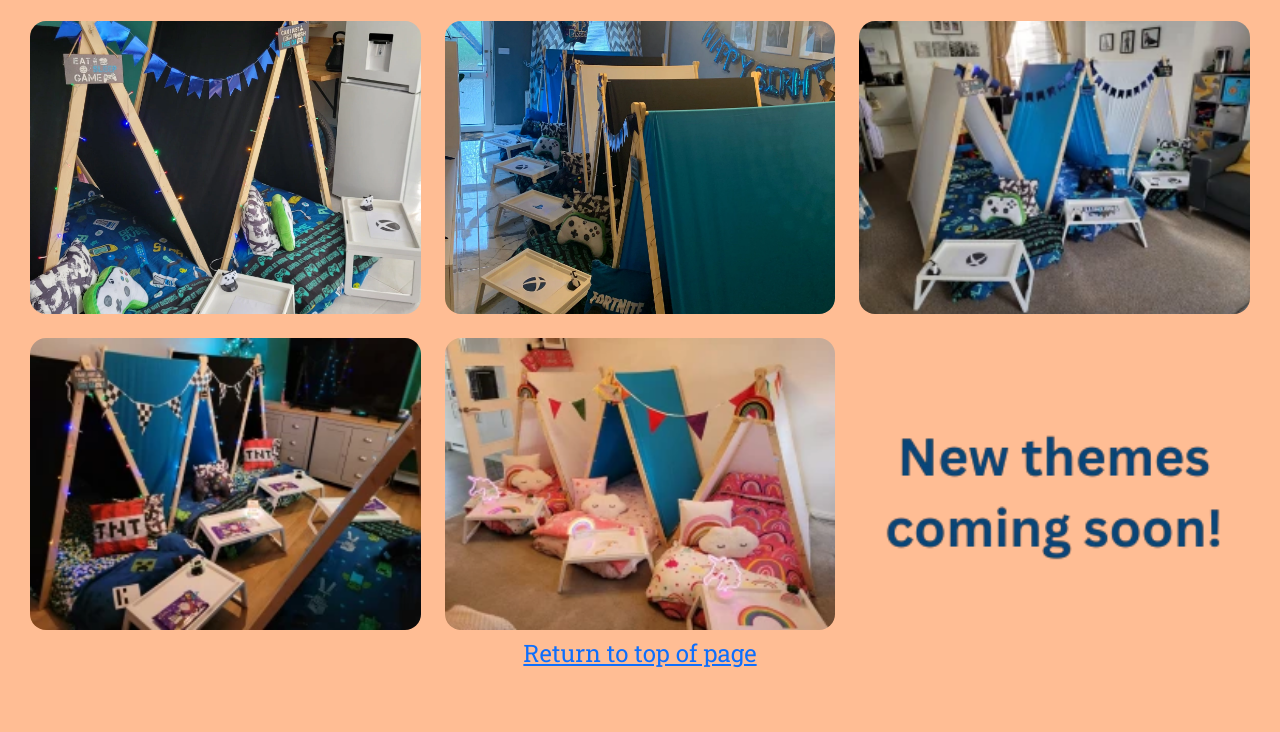
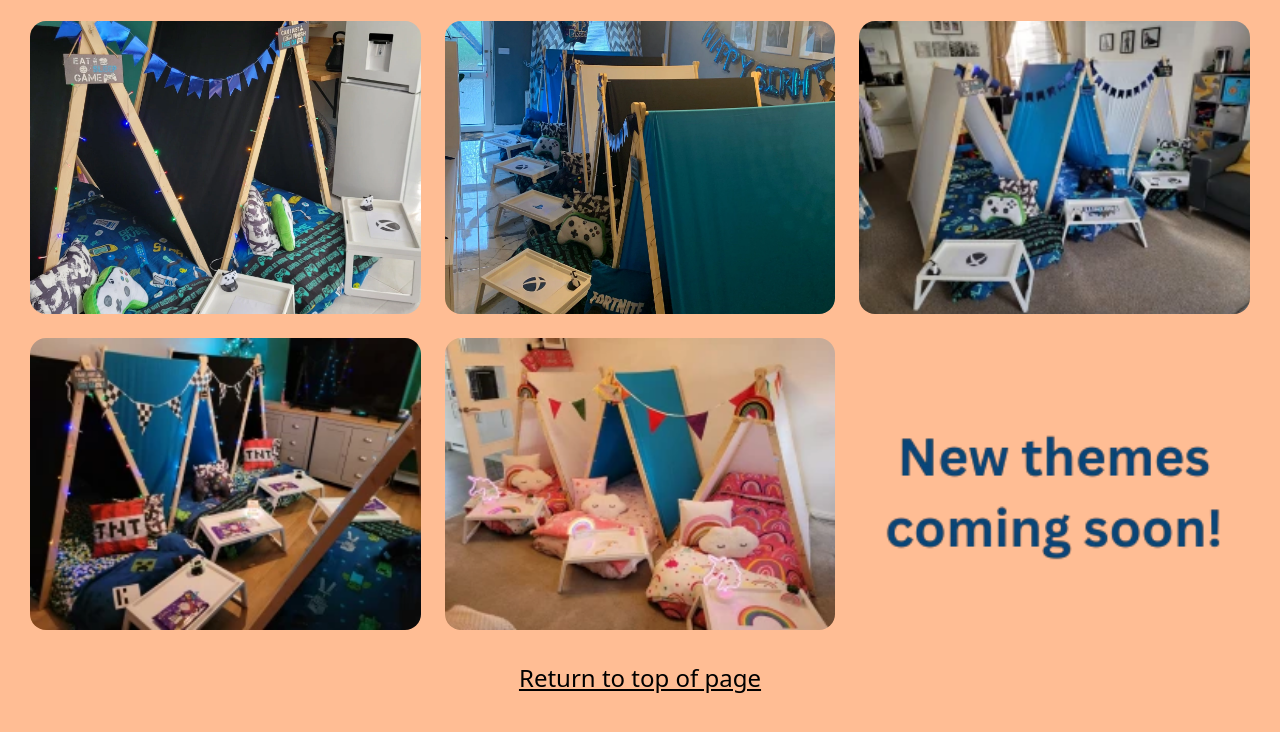
Before and after one commit to DanPug/the-sleepover-experience, a plain HTML site: page gallery.html in a window 1280 px wide. Shown: the part 2254-2986 px from the top of the page. Drawn offline with nearby package versions, Linux system fonts and the light colour scheme.

Commit message:
Moved Google Fonts to head instead of on stylesheet

```diff
--- a/assets/css/style.css
+++ b/assets/css/style.css
@@ -1,6 +1,8 @@
-@import url('https://fonts.googleapis.com/css?family=Roboto+Slab:100,200,300,400,500|Exo:100,200,300,400,500&display=swap');
+/*@import url('https://fonts.googleapis.com/css?family=Roboto+Slab:100,200,300,400,500|Exo:100,200,300,400,500&display=swap');*/
 
 /*---------------------------------------------- Page Attributes -- */
+
+font-family: 'Roboto Slab', serif;
 
 body {
     font-family: 'Roboto Slab', serif;
@@ -396,6 +398,7 @@ body {
 .top-of-page {
     text-align: center;
     margin-bottom: 40px;
+    margin-top: 30px;
     font-size: 24px;
 }
 
--- a/gallery.html
+++ b/gallery.html
@@ -8,6 +8,9 @@
     <meta name="description" content="Indoor children's sleepover tent hire in the Neath Port Talbot Area">
     <link href="https://cdn.jsdelivr.net/npm/bootstrap@5.2.3/dist/css/bootstrap.min.css" rel="stylesheet"
         integrity="sha384-rbsA2VBKQhggwzxH7pPCaAqO46MgnOM80zW1RWuH61DGLwZJEdK2Kadq2F9CUG65" crossorigin="anonymous">
+    <link rel="preconnect" href="https://fonts.googleapis.com">
+    <link rel="preconnect" href="https://fonts.gstatic.com" crossorigin>
+    <link href="https://fonts.googleapis.com/css2?family=Roboto+Slab:wght@400;500&display=swap" rel="stylesheet">
     <link rel="stylesheet" href="assets/css/style.css">
     <title>The Sleepover Experience</title>
 </head>
@@ -184,7 +187,7 @@
         </div>
         <!--Top of Page Link-->
         <div class="container-fluid top-of-page">
-            <a href="#">Return to top of page</a>
+            <a href="#" class="top-page">Return to top of page</a>
         </div>
 
     </section>
```
Also changed, not shown: contact.html (+3 -0 lines), index.html (+3 -0 lines).
